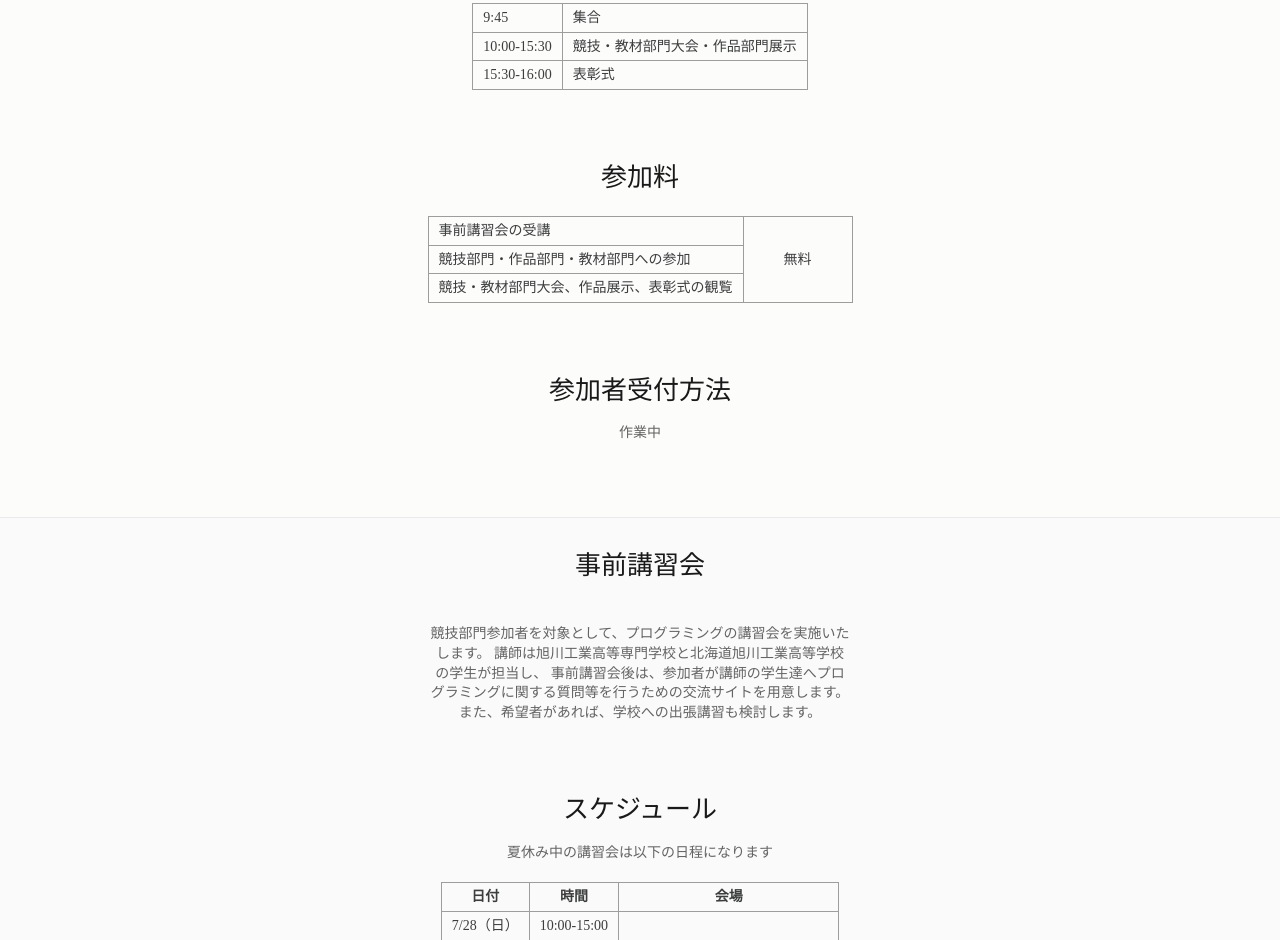
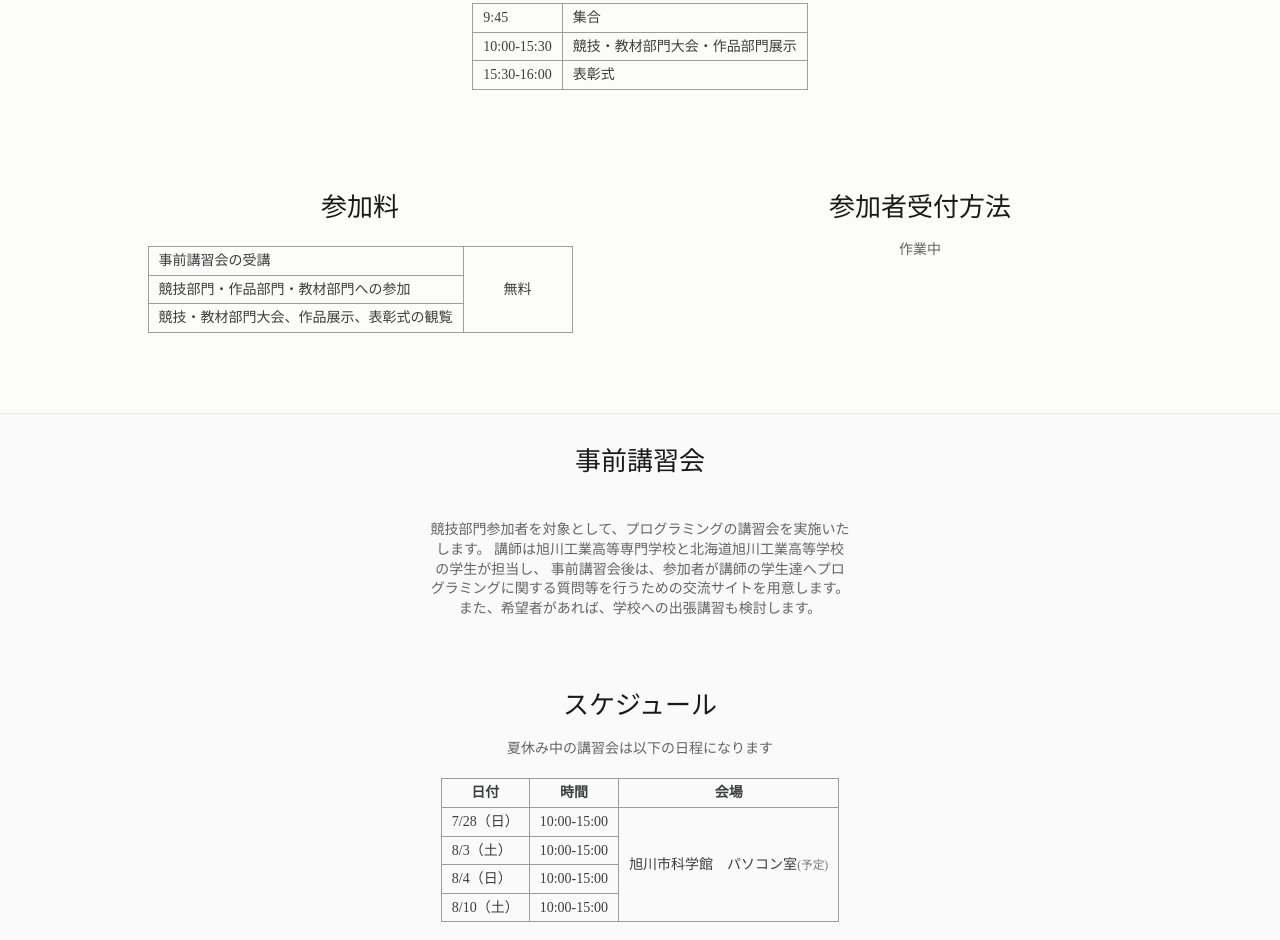
Before and after one commit to AOSC/procon-u16, a plain HTML site: page index.html in a window 1280 px wide. Shown: the part 1407-2347 px from the top of the page. Drawn offline with Linux system fonts and the light colour scheme.

Commit message:
add grid

```diff
--- a/index.html
+++ b/index.html
@@ -144,7 +144,8 @@
       </table>
     </section>
 
-    <section class='inner'>
+    <div class='grid grid-pad'>
+      <section class='col-1-2'>
         <h1>参加料</h1>
         <table class='middle-content'>
           <tr>
@@ -160,10 +161,11 @@
         </table>
       </section>
 
-    <section>
+      <section class='col-1-2'>
         <h1>参加者受付方法</h1>
         <p>作業中</p>
       </section>
+    </div>
   </section>
 
   <section id='lecture' class='light-blue'>
```
Lines whose indentation alone changed are shown as unchanged.
